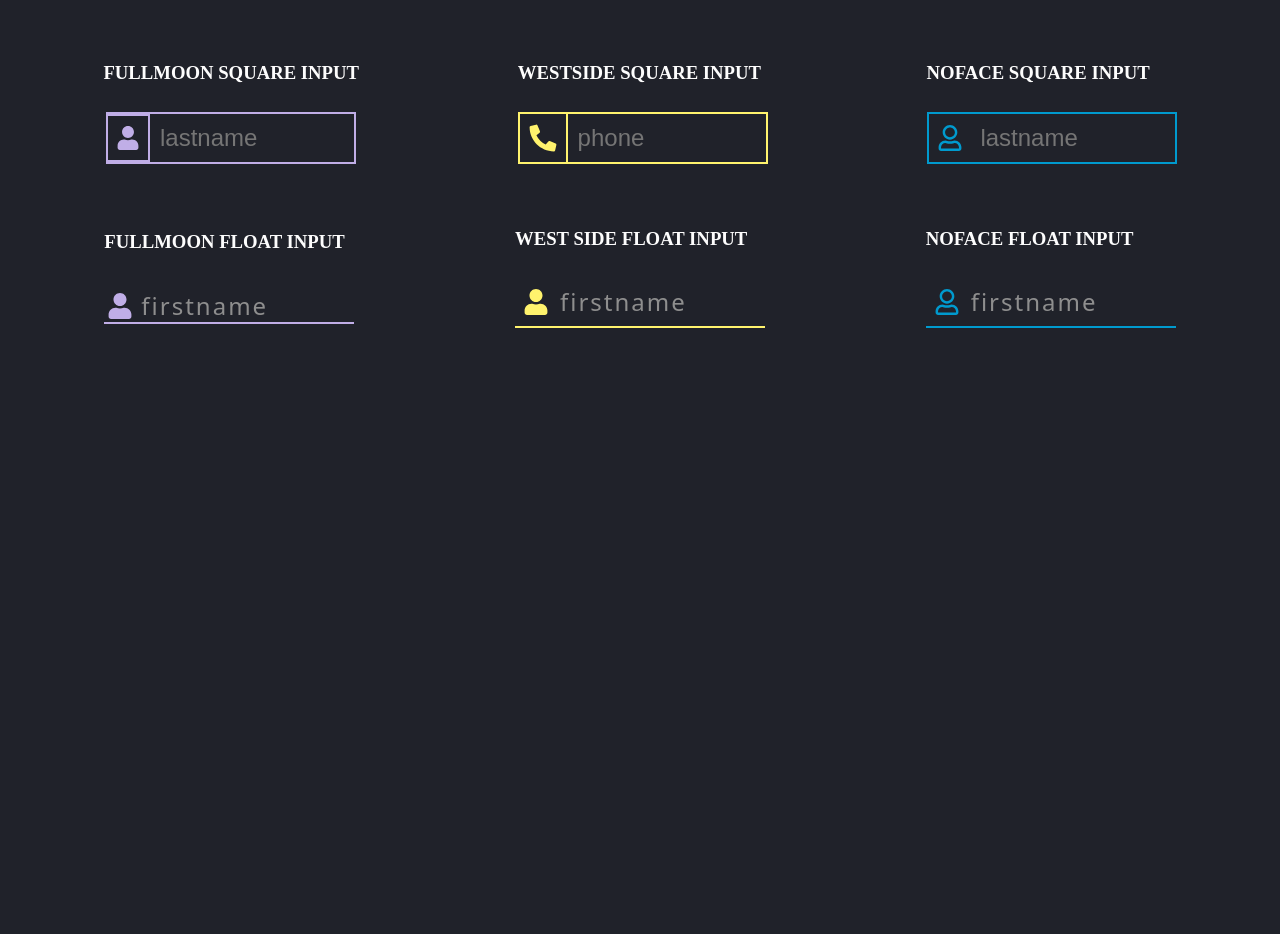
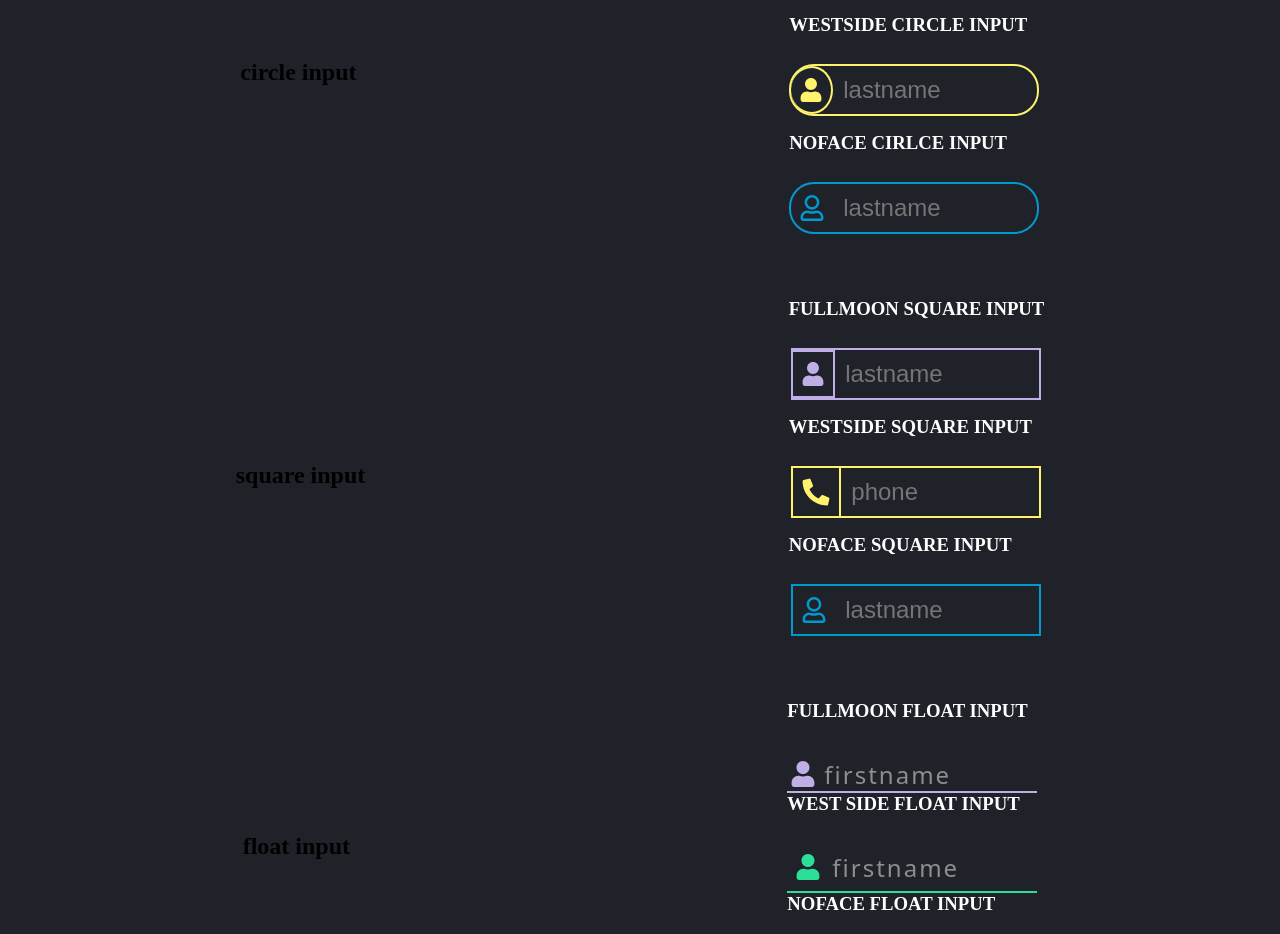
Before and after one commit to WebWalterWrite/react-input-style, a React (Create React App) app: page / in a window 1280 px wide. Shown: the part 278-1212 px from the top of the page. Before the commit the page ends 800 px from the top, so only its background shows below. Built offline with nearby package versions, Linux system fonts and the light colour scheme.

Commit message:
:speech_balloon: update content
ajout titre pour chaque bloc de input & ajout class css

```diff
--- a/src/components/forms/Circle.js
+++ b/src/components/forms/Circle.js
@@ -1,11 +1,12 @@
-import React from 'react';
-import { FullMoonInput, WestSideInput, NoFaceInput } from '../inputs/Input';
-import { ContainerForm } from './form.styled';
+import React from "react";
+import { FullMoonInput, WestSideInput, NoFaceInput } from "../inputs/Input";
+import { ContainerForm } from "./form.styled";
 
 const CircleForm = () => {
-
   return (
     <ContainerForm>
+      <h1>circle input</h1>
+      <div className="Circle-form">
         <div>
           <h3>fullMoon circle Input</h3>
           <FullMoonInput input="email" />
@@ -13,11 +14,12 @@ const CircleForm = () => {
 
         <div>
           <h3>westside circle input</h3>
-        <WestSideInput input="lastname" />
+          <WestSideInput input="lastname"/>
         </div>
         <div>
           <h3>noface cirlce input</h3>
           <NoFaceInput input="lastname" color="#009ACE" />
+        </div>
       </div>
     </ContainerForm>
   );
--- a/src/components/forms/Float.js
+++ b/src/components/forms/Float.js
@@ -1,10 +1,16 @@
 import React from "react";
-import { NoFaceFloatInput, FullMoonFloatInput, WestSideFloatInput } from "../inputs/InputFloat";
+import {
+  NoFaceFloatInput,
+  FullMoonFloatInput,
+  WestSideFloatInput
+} from "../inputs/InputFloat";
 import { ContainerForm } from "./form.styled";
 
 const PlaceholderForm = () => {
   return (
     <ContainerForm>
+      <h1>float input</h1>
+      <div className="Float-form">
         <div>
           <h3>fullmoon float input</h3>
           <FullMoonFloatInput input="firstname" />
@@ -12,11 +18,12 @@ const PlaceholderForm = () => {
 
         <div>
           <h3>west side float input</h3>
-        <WestSideFloatInput input="firstname" color="#FFF36D" />
+          <WestSideFloatInput input="firstname" color="#2dde98" />
         </div>
         <div>
           <h3>noface float input</h3>
           <NoFaceFloatInput input="firstname" />
+        </div>
       </div>
     </ContainerForm>
   );
--- a/src/components/forms/Square.js
+++ b/src/components/forms/Square.js
@@ -6,6 +6,8 @@ const SquareForm = () => {
 
   return (
     <ContainerForm>
+      <h1>square input</h1>
+      <div className="Square-form">
         <div>
           <h3>fullMoon square Input</h3>
           <FullMoonInput nocircle input="lastname" color="#009ACE" />
@@ -13,11 +15,12 @@ const SquareForm = () => {
 
         <div>
           <h3>westside square input</h3>
-        <WestSideInput nocircle input="phone" color="#009ACE" />
+          <WestSideInput nocircle input="phone" color="#2dde98" />
         </div>
         <div>
           <h3>noface square input</h3>
           <NoFaceInput nocircle input="lastname" color="#009ACE" />
+        </div>
       </div>
     </ContainerForm>
   );
```
Lines whose indentation alone changed are shown as unchanged.
